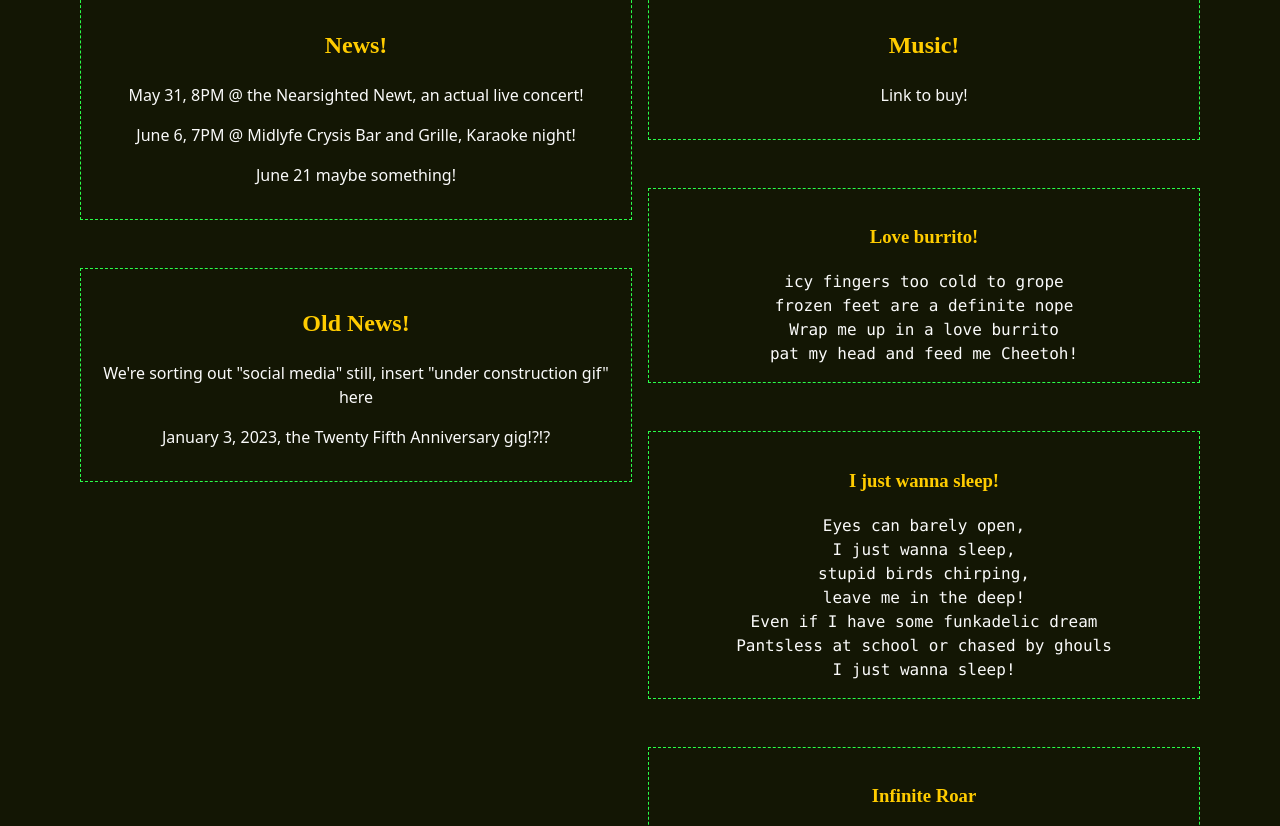
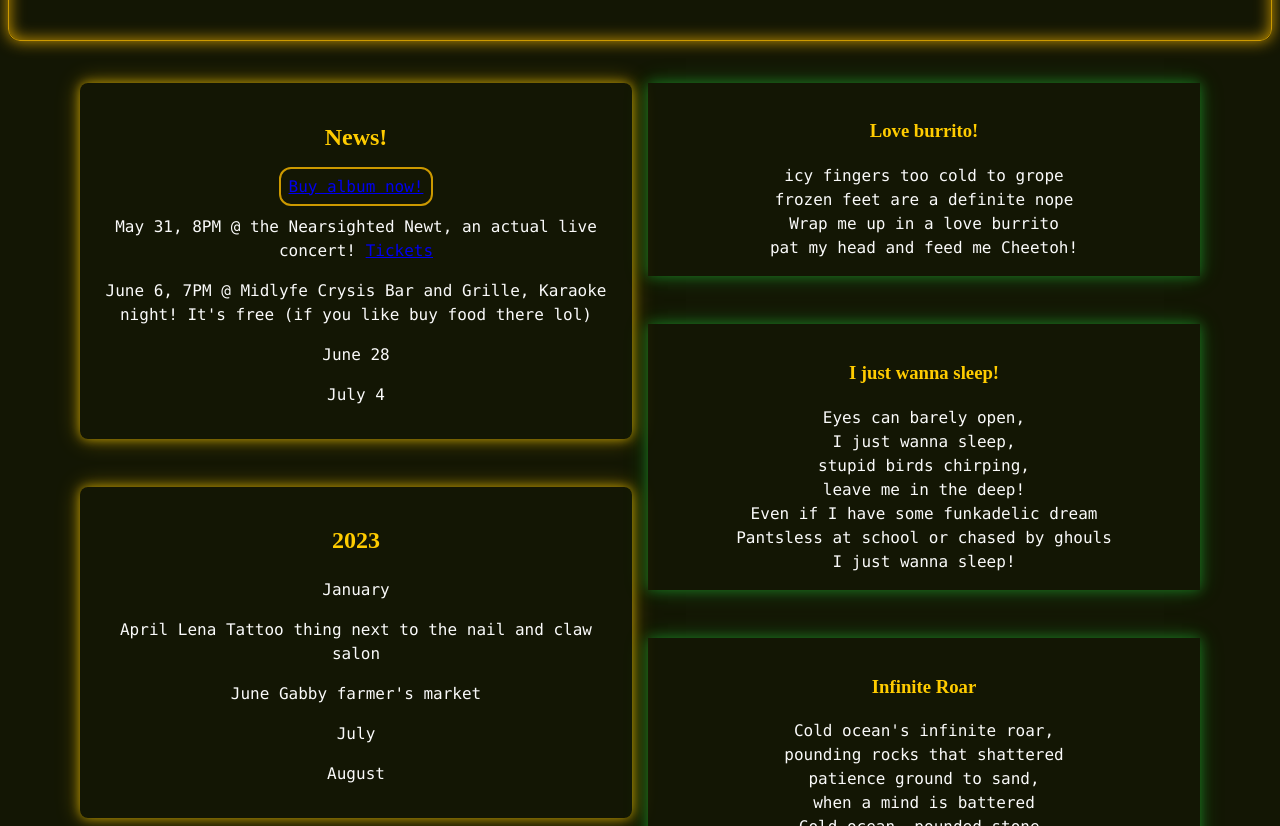
Before and after one commit to bgthomasson/neocities, a plain HTML site: page pronk.html in a window 1280 px wide. Shown: the part 151-977 px from the top of the page. Drawn offline with Linux system fonts and the light colour scheme.

Commit message:
getting closer

```diff
--- a/pronk.css
+++ b/pronk.css
@@ -1,17 +1,17 @@
 /* PRONK! */
 
 :root {
-    --paper1: rgb(19, 22, 4);
-    --paper2: rgb(30, 31, 15);
-    --orange: rgb(168, 67, 0);
-    --amber: rgb(204, 153, 0);
-    --lemon: rgb(255, 204, 0);
-    --jade: rgb(41, 255, 73);
-    --snow: rgb(250,250,250);
+    --paper1: rgb(19 22 4);
+    --paper2: rgb(30 31 15);
+    --orange: rgb(168 67 0);
+    --amber: rgb(204 153 0);
+    --lemon: rgb(255 204 0);
+    --jade: rgb(41 255 73);
+    --snow: rgb(250 250 250);
 
     --font-sans: Cantarell, 'Noto Sans', sans-serif;
     --font-serif: 'IBM Plex Serif', Merriweather, serif;
-    --font-mono: 'Oxygen Mono', 'Fira Code', Consolas, monospace;
+    --font-mono: 'Fira Code', Consolas, monospace;
     --font-script: Calligraffiti, script;
 
     --size: 48px;
@@ -19,33 +19,30 @@
 
 html {
 	font-size: 1rem;
-    font-family: var(--font-sans);
+    font-family: var(--font-mono);
 }
 
 body {
     background-color: var(--paper1);
+    color: var(--snow);
     line-height: 1.5;
-    margin: 0;
     text-align: center;
-
-
-  /*
-  * I Like this one EXCEPT I realize any pattern bg will cause tangents with floating boxes.
-    Putting a bg color on the main will clean up some but THEN it has edges to deal with etc.
-    In fact any design may be better just put into a side column or something ??
-
-    background:
-      conic-gradient(from -45deg,var(--paper1) 90deg,#0000 0 180deg,var(--paper2) 0 270deg,#0000 0) 0 calc(var(--size)/2)/var(--size) var(--size),
-      conic-gradient(from 135deg at 50% 0,var(--paper1) 90deg,var(--paper2) 0) 0 0/calc(2*var(--size)) var(--size);
-    */
 }
 
 /* basic layout ============================================================== */
-.page-header {
-    margin-bottom: 3em;
-    background-color: var(--paper2);
-    border: 1px solid var(--jade);
+.page-header,
+.page-footer {
+    border: 1px solid var(--amber);
+    border-radius: 12px;
+    box-shadow: inset 0 0 16px 0 var(--amber), 0 0 16px 0 var(--amber);
     text-transform: uppercase;
+}
+.page-header > h1 {
+    font-size: 4em;
+}
+
+main {
+    margin: 42px 0;
 }
 
 .center-inline {
@@ -54,38 +51,37 @@ body {
     display: grid;
     grid-template-columns: 1fr;
     gap: 1em;
-    /* since we are applying it to the main which is the container, we just swap in "media"  */
-    @media screen and (width > 71em) {
+    @media screen and (width > 60em) {
         grid-template-columns: 1fr 1fr;
     }
 }
 
 .page-footer {
-    margin: 4em 0;
-    background-color: var(--paper2);
+    padding: 64px 0;
+    display: flex;
+    align-items: center;
+    gap: 1em;
+    flex-direction: column;
+
+    @media screen and (width > 600px) {
+        flex-direction: row;
+        justify-content: space-around;
+        flex-wrap: wrap;
+    }
 }
 
 
-/* basic vanilla tags ====================================================== */
+/* basic inline tags ====================================================== */
 article {
-    background-color: var(--paper1);
-    border: 1px dashed var(--jade);
-    color: var(--snow);
     padding: 1em;
     margin-bottom: 3em;
 }
 
-h1,
-h2,
-h3,
-h4,
-h5,
-h6 {
+h1, h2, h3, h4, h5, h6 {
     font-family: var(--font-script);
     text-wrap: balance;
     color: var(--lemon);
 }
-
 
 img,
 picture,
@@ -97,7 +93,58 @@ video {
 }
 
 .lyrics {
-    font-family: var(--font-mono);
     max-width: 64ch;
     margin: auto;
 }
+
+.littlelink {
+    border: 2px solid var(--amber);
+    border-radius: 12px;
+    padding: .5em;
+}
+.littlelink:hover {
+    border-color: var(--jade);
+}
+
+/* patterns for backgrounds or whatever, will get messy as experiment! ------ */
+
+.pattern1 {
+    background:
+      conic-gradient(from -45deg,var(--paper1) 90deg,#0000 0 180deg,var(--paper2) 0 270deg,#0000 0) 0 calc(var(--size)/2)/var(--size) var(--size),
+      conic-gradient(from 135deg at 50% 0,var(--paper1) 90deg,var(--paper2) 0) 0 0/calc(2*var(--size)) var(--size);
+}
+
+/* borders and such
+ * Green on black is a classic but looks too X Files to only use it, lol.
+ * Amber is good but not sure if want just it, mixing with green might contrast too much tho.
+ * Orange is probably too dark for a "glow" esp if mixing in the other colors, not enough contrast with bg.
+ * ! let's test using the from() func instead of typing out the whole color again!!
+*/
+.dash-jade {
+    border: 1px dashed var(--jade);
+}
+
+.aura-amber {
+    border-radius: 8px;
+    box-shadow: 0 0 12px rgb(from var(--amber) r g b / 0.66), 0 0 24px rgb(from var(--amber) r g b / 0.33);
+}
+
+.aura-lemon {
+    border-radius: 8px;
+    box-shadow: 0 0 12px rgb(from var(--lemon) r g b / 0.66), 0 0 24px rgb(from var(--lemon) r g b / 0.33);
+}
+
+.aura-jade {
+    box-shadow: 0 0 12px rgb(from var(--jade) r g b / 0.35), 0 0 24px rgb(from var(--jade) r g b / 0.18);
+}
+
+/* trying out some fun image things */
+
+.rounding {
+    clip-path: circle(50% at 50% 50%);
+}
+
+/* Rotation it turns out requires remembering that a diagonal is longer thatn width or height and results in overflow mayhem! */
+.rotater {
+    rotate: 45deg;
+}
--- a/pronk.html
+++ b/pronk.html
@@ -3,35 +3,35 @@
 <head>
     <meta charset="utf-8">
     <meta name="viewport" content="width=device-width, initial-scale=1.0, user-scalable=yes">
-    <meta name="color-scheme" content="dark light" />
+    <meta name="color-scheme" content="dark light" /><!-- I am not planning on having more than one palette BUT might be good to have just in case -->
     <title>PRONK</title>
     <link rel="stylesheet" type="text/css" media="all" href="pronk.css" />
 </head>
-<body class="stars">
+<body>
 <header class="page-header">
     <h1>Pronk!</h1>
 </header>
 <main class="center-inline">
     <section>
-        <article>
+        <article class="aura-lemon">
             <h2>News!</h2>
-            <p>May 31, 8PM @ the Nearsighted Newt, an actual live concert!</p>
-            <p>June 6, 7PM @ Midlyfe Crysis Bar and Grille, Karaoke night!</p>
-            <p>June 21 maybe something!</p>
+            <p><a href="#" class="littlelink">Buy album now!</a></p>
+            <p>May 31, 8PM @ the Nearsighted Newt, an actual live concert! <a href="#">Tickets</a></p>
+            <p>June 6, 7PM @ Midlyfe Crysis Bar and Grille, Karaoke night! It's free (if you like buy food there lol)</p>
+            <p>June 28</p>
+            <p>July 4</p>
         </article>
-        <article>
-            <h2>Old News!</h2>
-            <p>We're sorting out "social media" still, insert "under construction gif" here</p>
-            <p>January 3, 2023, the Twenty Fifth Anniversary gig!?!?</p>
+        <article class="aura-lemon">
+            <h2>2023</h2>
+            <p>January </p>
+            <p>April Lena Tattoo thing next to the nail and claw salon</p>
+            <p>June Gabby farmer's market</p>
+            <p>July </p>
+            <p>August </p>
         </article>
     </section>
     <section>
-        <!-- You see in order to make two columns BUT space all the stuff I have to make some div soup-->
-         <article>
-            <h2>Music!</h2>
-            <p>Link to buy!</p>
-        </article>
-        <article>
+        <article class="aura-jade">
             <h3>Love burrito!</h3>
             <p class="lyrics">
                 icy fingers too cold to grope<br>
@@ -40,7 +40,8 @@
                 pat my head and feed me Cheetoh!
             </p>
         </article>
-        <article>
+
+        <article class="aura-jade">
             <h3>I just wanna sleep!</h3>
             <p class="lyrics">
                 Eyes can barely open, <br>
@@ -52,7 +53,7 @@
                 I just wanna sleep!
             </p>
         </article>
-        <article>
+        <article class="aura-jade">
             <h3>Infinite Roar</h3>
             <p class="lyrics">
                 Cold ocean's infinite roar,<br>
@@ -67,7 +68,8 @@
     </section>
 </main>
 <footer class="page-footer">
-    <p>This is a mock up design idea that I'm bodging together</p>
+    <a href="https://imgur.com/i2z4p2p"><img src="https://i.imgur.com/i2z4p2p.jpg" /></a>
+    <a href="https://imgur.com/bJaYrpx"><img src="https://i.imgur.com/bJaYrpx.jpg" /></a>
 </footer>
 </body>
 </html>
```
